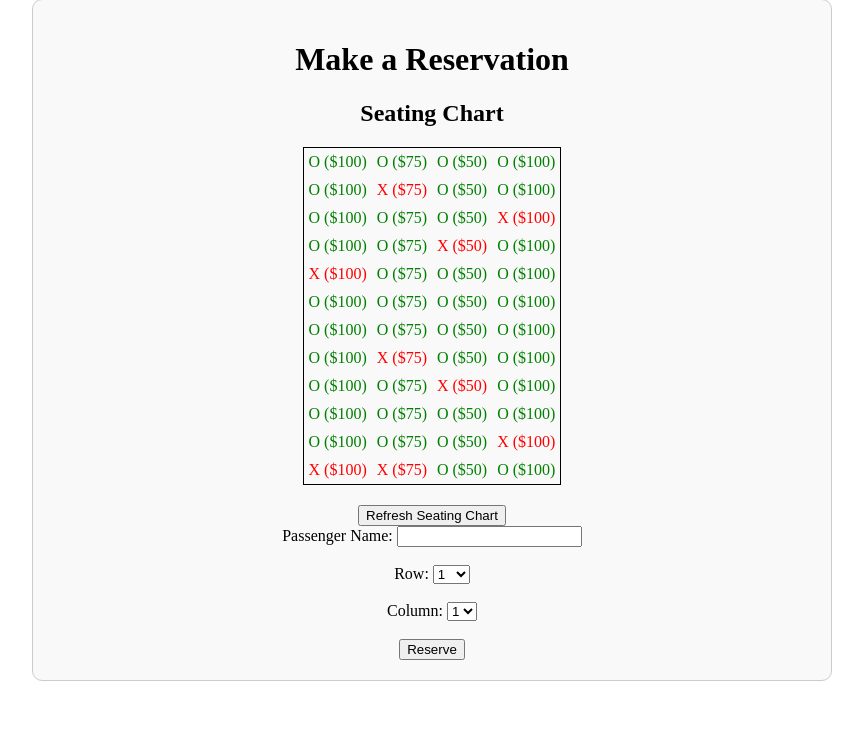
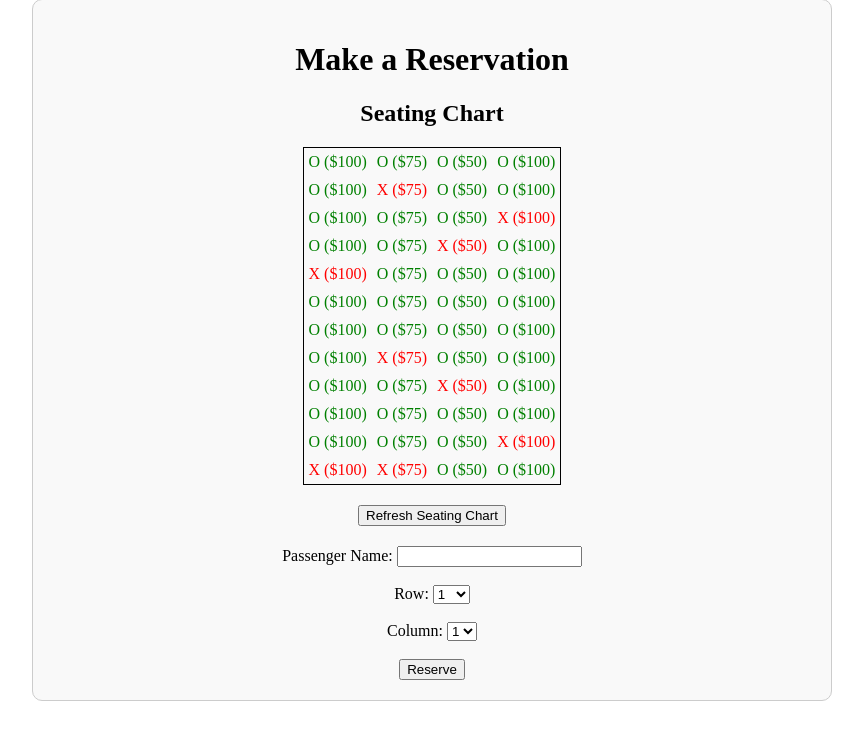
Before and after one commit to ckirbyco/FinalProject, a Flask app: page /reservations in a window 1280 px wide. Shown: the part 112-863 px from the top of the page, without its empty margins (208-1071 px from the left). Before the commit the page ends 793 px from the top, so only its background shows below. Run offline with Flask 3, Linux system fonts and the light colour scheme; data comes from the database, SQL or seed files in the repository.

Commit message:
Update reservation_form.html
added some margins to the passenger name box for visual clarity

```diff
--- a/FinalProject/templates/reservation_form.html
+++ b/FinalProject/templates/reservation_form.html
@@ -47,7 +47,7 @@ Reservations Page
     </ul>
     <p><a href="/">Return to Home</a></p>
 {% else %}
-    <form id="reservation-form" action="/reservations" method="post">
+    <form id="reservation-form" action="/reservations" method="post" style="margin-top: 20px;">
         <label for="passenger_name">Passenger Name:</label>
         <input type="text" id="passenger_name" name="passenger_name" required><br><br>
 
```
